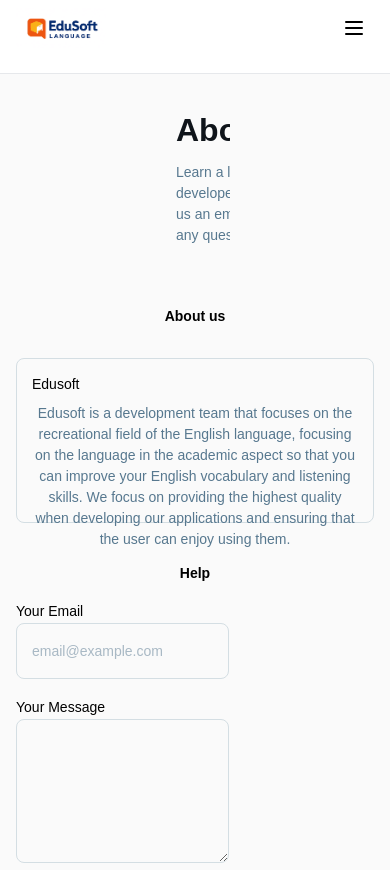
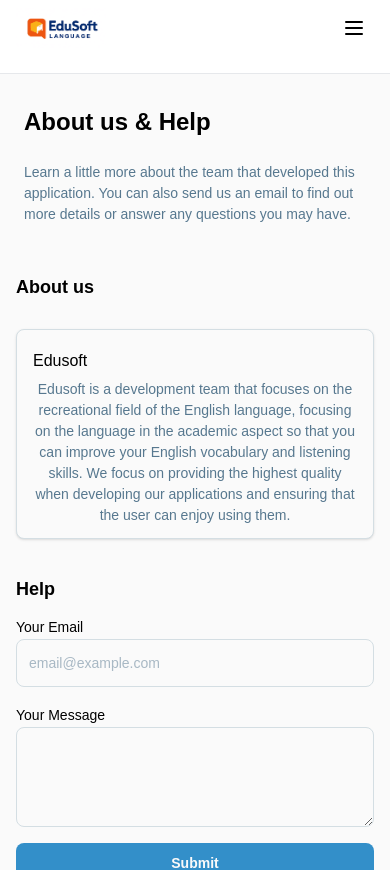
Before and after one commit to JeffersonDaviid/EduSoft-Language, a React (Vite) app in the folder Front/: page /#/about in a window 390 px wide. Shown: the top 870 px of the page. Built offline with nearby package versions, Linux system fonts and the light colour scheme; sample sign-in values are in the browser's storage.

Commit message:
style: mejora de responsive about

```diff
--- a/Front/src/pages/public/About.jsx
+++ b/Front/src/pages/public/About.jsx
@@ -1,30 +1,31 @@
-import React from 'react';
-import { Footer } from '../../components/Footer';
-
 export const About = () => {
 	return (
-		<main className='w-full relative bg-[#fff] flex flex-col items-start justify-start text-center text-sm text-[#000] font-lexend'>
-			<section className='self-stretch bg-[#fafafa] h-[981px] overflow-hidden shrink-0 flex flex-col items-start justify-start min-h-[800px]'>
-				<header className='self-stretch flex flex-row items-start justify-center py-5 px-40 box-border text-left text-[22px] text-[#0f141a]'>
-					<div className='flex-1 overflow-hidden flex flex-col items-start justify-start max-w-[960px]'>
-						<div className='self-stretch flex flex-row items-start justify-between flex-wrap content-start p-4 text-[32px]'>
-							<div className='flex flex-col items-start justify-start gap-3 min-w-[288px]'>
-								<h1 className='w-[524px] leading-10 font-bold'>About us & Help</h1>
-								<p className='self-stretch leading-[21px] text-sm text-[#57788f]'>
-									Learn a little more about the team that developed this application. You
-									can also send us an email to find out more details or answer any
-									questions you may have.
-								</p>
-							</div>
+		<main className='w-full relative bg-[#fff] flex flex-col items-start justify-start text-center text-sm text-[#000] font-lexend mb-5'>
+			<section className='w-full bg-[#fafafa] min-h-[600px] flex flex-col items-center justify-start'>
+				<header className='w-full flex flex-col items-center justify-center py-5 px-4 md:px-10 lg:px-40 box-border text-left'>
+					<div className='w-full max-w-[960px] flex flex-col items-start justify-start'>
+						<div className='w-full flex flex-col gap-3 p-2 md:p-4'>
+							<h1 className='leading-10 font-bold text-2xl md:text-3xl lg:text-4xl mb-2'>
+								About us & Help
+							</h1>
+							<p className='leading-[21px] text-sm text-[#57788f]'>
+								Learn a little more about the team that developed this application. You
+								can also send us an email to find out more details or answer any questions
+								you may have.
+							</p>
 						</div>
 					</div>
 				</header>
-				<section className='self-stretch flex flex-col items-start justify-start'>
-					<h2 className='self-stretch leading-7 font-bold pt-5 px-4 pb-3'>About us</h2>
-					<div className='self-stretch flex flex-col items-start justify-start p-4 text-sm'>
-						<article className='self-stretch rounded-lg bg-[#fafafa] border-[#d4dee3] border-solid border-[1px] box-border h-[165px] flex flex-col items-start justify-start py-[7px] px-[15px]'>
-							<h3 className='leading-[21px] font-medium py-2'>Edusoft</h3>
-							<p className='self-stretch leading-[21px] text-[#57788f]'>
+				<section className='w-full flex flex-col items-center justify-start'>
+					<h2 className='w-full max-w-[960px] leading-7 font-bold pt-5 px-4 pb-3 text-left text-lg md:text-xl'>
+						About us
+					</h2>
+					<div className='w-full max-w-[960px] flex flex-col items-start justify-start p-4 text-sm'>
+						<article className='w-full rounded-lg bg-[#fafafa] border-[#d4dee3] border-solid border-[1px] box-border flex flex-col items-start justify-start py-3 px-4 md:py-4 md:px-6 shadow-sm'>
+							<h3 className='leading-[21px] font-medium py-2 text-base md:text-lg'>
+								Edusoft
+							</h3>
+							<p className='leading-[21px] text-[#57788f]'>
 								Edusoft is a development team that focuses on the recreational field of
 								the English language, focusing on the language in the academic aspect so
 								that you can improve your English vocabulary and listening skills. We
@@ -33,8 +34,10 @@ export const About = () => {
 							</p>
 						</article>
 					</div>
-					<h2 className='self-stretch leading-7 font-bold pt-5 px-4 pb-3'>Help</h2>
-					<form className='flex flex-col gap-4 px-4 max-w-[480px]'>
+					<h2 className='w-full max-w-[960px] leading-7 font-bold pt-5 px-4 pb-3 text-left text-lg md:text-xl'>
+						Help
+					</h2>
+					<form className='w-full max-w-[480px] flex flex-col gap-4 px-4 mx-auto'>
 						<div className='flex flex-col items-start'>
 							<label htmlFor='email' className='leading-6 font-medium'>
 								Your Email
@@ -42,7 +45,7 @@ export const About = () => {
 							<input
 								id='email'
 								type='email'
-								className='self-stretch rounded-lg bg-[#fafafa] border-[#d4dee3] border-solid border-[1px] box-border h-14 p-[15px] text-[#57788f]'
+								className='w-full rounded-lg bg-[#fafafa] border-[#d4dee3] border-solid border-[1px] box-border h-12 md:h-14 p-3 md:p-[15px] text-[#57788f] focus:outline-2 focus:outline-[#338fc9]'
 								placeholder='email@example.com'
 							/>
 						</div>
@@ -52,13 +55,13 @@ export const About = () => {
 							</label>
 							<textarea
 								id='message'
-								className='self-stretch rounded-lg bg-[#fafafa] border-[#d4dee3] border-solid border-[1px] box-border min-h-[144px] p-[15px]'
+								className='w-full rounded-lg bg-[#fafafa] border-[#d4dee3] border-solid border-[1px] box-border min-h-[100px] md:min-h-[144px] p-3 md:p-[15px] focus:outline-2 focus:outline-[#338fc9]'
 							/>
 						</div>
-						<div className='flex flex-row items-start justify-end'>
+						<div className='flex flex-row items-center justify-end'>
 							<button
 								type='submit'
-								className='w-[84px] rounded-lg bg-[#338fc9] h-10 flex items-center justify-center py-0 px-4 min-w-[84px] max-w-[480px] text-[#fafafa] font-bold leading-[21px]'
+								className='w-full md:w-[120px] rounded-lg bg-[#338fc9] h-10 flex items-center justify-center py-0 px-4 text-[#fafafa] font-bold leading-[21px] focus:outline-2 focus:outline-[#0d171c] transition-colors duration-150'
 							>
 								Submit
 							</button>
```
